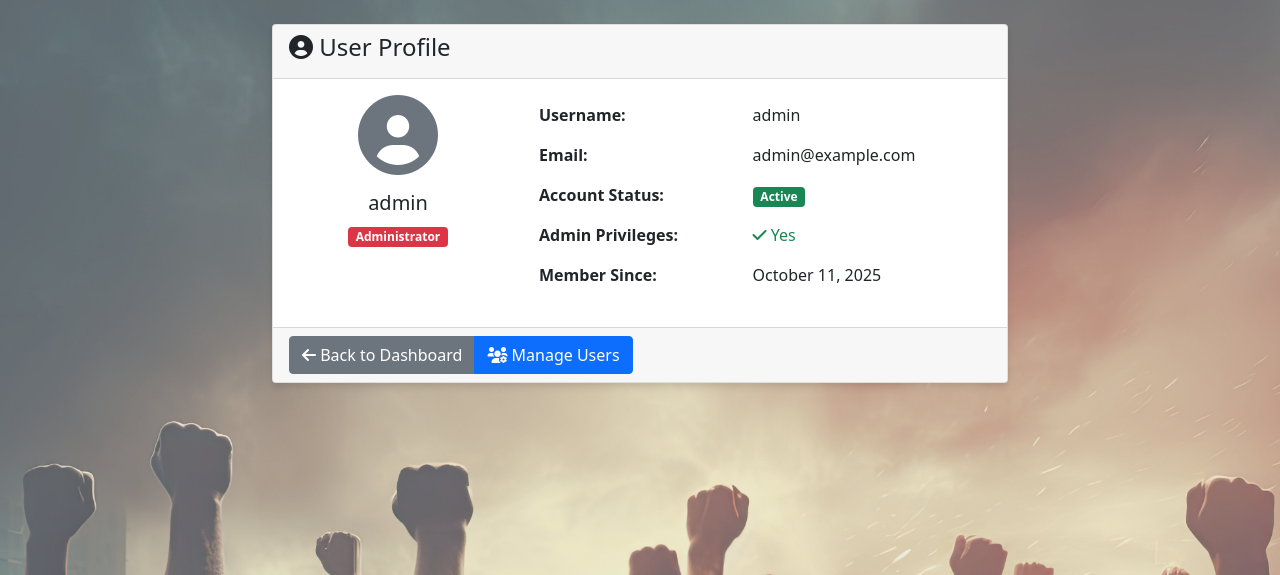
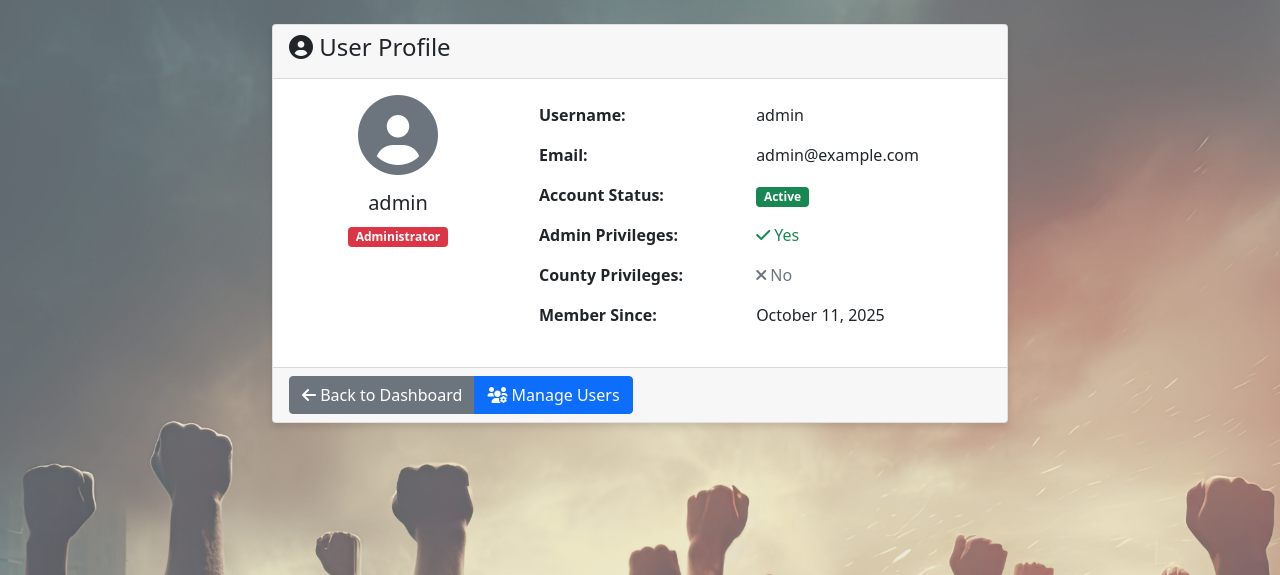
Before and after one commit to upandacross/precinct, a Flask app: page /profile in a window 1280 px wide. Shown: the part 56-631 px from the top of the page. Run offline with Flask 3, Linux system fonts and the light colour scheme; a user stored in the database is signed in.

Commit message:
Add is_county boolean field to User model and update admin interface

```diff
--- a/main.py
+++ b/main.py
@@ -39,12 +39,12 @@ class UserModelView(SecureModelView):
     """Custom model view for User management."""
     column_exclude_list = ['password_hash']
     column_searchable_list = ['username', 'email', 'password', 'phone', 'role', 'precinct', 'state', 'county']
-    column_filters = ['is_admin', 'is_active', 'created_at', 'role', 'precinct', 'state', 'county']
+    column_filters = ['is_admin', 'is_county', 'is_active', 'created_at', 'role', 'precinct', 'state', 'county']
     form_excluded_columns = ['password_hash', 'created_at', 'last_login']
-    column_details_list = ['id', 'username', 'email', 'password', 'phone', 'role', 'precinct', 'state', 'county', 'map', 'notes', 'is_admin', 'is_active', 'created_at', 'last_login']
+    column_details_list = ['id', 'username', 'email', 'password', 'phone', 'role', 'precinct', 'state', 'county', 'map', 'notes', 'is_admin', 'is_county', 'is_active', 'created_at', 'last_login']
 
     # Define form field order - username first, then password as unique field, followed by contact and role info
-    form_columns = ['username', 'email', 'password', 'phone', 'role', 'precinct', 'state', 'county', 'map', 'notes', 'is_admin', 'is_active']
+    form_columns = ['username', 'email', 'password', 'phone', 'role', 'precinct', 'state', 'county', 'map', 'notes', 'is_admin', 'is_county', 'is_active']
 
     def on_model_change(self, form, model, is_created):
         """Hash password when creating or updating user."""
@@ -167,7 +167,7 @@ def create_app():
     @login_required
     def static_content():
         """Display list of available maps. Admin and county access."""
-        if not (current_user.is_admin or current_user.is_county()):
+        if not (current_user.is_admin or current_user.is_county):
             flash('Access denied. Maps are available to administrators and county users only.', 'error')
             return redirect(url_for('index'))
         static_html_dir = os.path.join(app.root_path, app.config['STATIC_HTML_DIR'])
--- a/templates/base.html
+++ b/templates/base.html
@@ -82,7 +82,7 @@
                                 </a>
                             </li>
                         {% endif %}
-                        {% if current_user.is_admin or current_user.is_county() %}
+                        {% if current_user.is_admin or current_user.is_county %}
                             <li class="nav-item">
                                 <a class="nav-link" href="{{ url_for('static_content') }}">
                                     <i class="fas fa-map"></i> Maps List
--- a/templates/profile.html
+++ b/templates/profile.html
@@ -97,6 +97,16 @@
                                     </td>
                                 </tr>
                                 <tr>
+                                    <td><strong>County Privileges:</strong></td>
+                                    <td>
+                                        {% if user.is_county %}
+                                            <span class="text-success"><i class="fas fa-check"></i> Yes</span>
+                                        {% else %}
+                                            <span class="text-muted"><i class="fas fa-times"></i> No</span>
+                                        {% endif %}
+                                    </td>
+                                </tr>
+                                <tr>
                                     <td><strong>Member Since:</strong></td>
                                     <td>{{ user.created_at.strftime('%B %d, %Y') }}</td>
                                 </tr>
```
Also changed, not shown: models.py (+4 -4 lines), templates/dashboard.html (+6 -2 lines).
